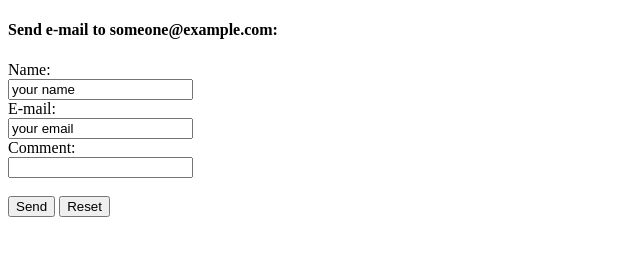
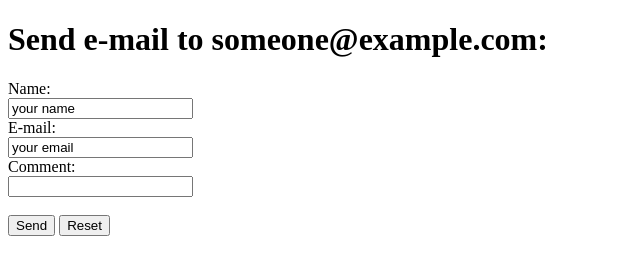
Before and after one commit to aparnau/testmail, a plain HTML site: page index.html in a window 1280 px wide. Shown: the whole page, without its empty margins (0-640 px from the left). Drawn offline with Linux system fonts and the light colour scheme.

Commit message:
test10
test10

```diff
--- a/index.html
+++ b/index.html
@@ -2,7 +2,7 @@
 <html>
 <body>
 
-<h4>Send e-mail to someone@example.com:</h4>
+<h1>Send e-mail to someone@example.com:</h1>
 
 <form action="MAILTO:aparnaunny@bioquestglobal.com" method="post" enctype="text/plain">
 Name:<br>
```
